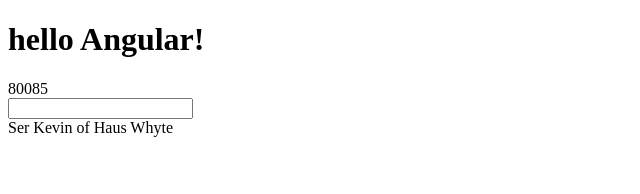
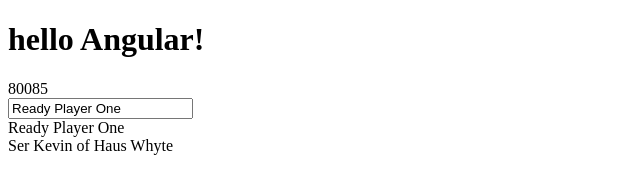
Before and after one commit to kwhitejr/angular-demo, a website: page public/index.html in a window 1280 px wide. Shown: the whole page, without its empty margins (0-640 px from the left). Drawn offline with nearby package versions, Linux system fonts and the light colour scheme.

Commit message:
Added myModel

```diff
--- a/public/index.html
+++ b/public/index.html
@@ -8,12 +8,11 @@
   <h1>{{"hello" + " " + "Angular!"}}</h1>
   <div>{{80000 + 85}}</div>
 
-  <input type="text" ng-model="firstName">
-  <div>
-    {{ firstName }}
-  </div>
-
   <div ng-controller="MyController">
+    <input type="text" ng-model="myModel">
+    <div>
+      {{ myModel }}
+    </div>
     {{ myFirstName }}
   </div>
 
--- a/public/js/myApp.js
+++ b/public/js/myApp.js
@@ -14,4 +14,5 @@
 
 myApp.controller('MyController', ['$scope', function ($scope) {
   $scope.myFirstName = 'Ser Kevin of Haus Whyte';
+  $scope.myModel = "Ready Player One";
 }]);
```
